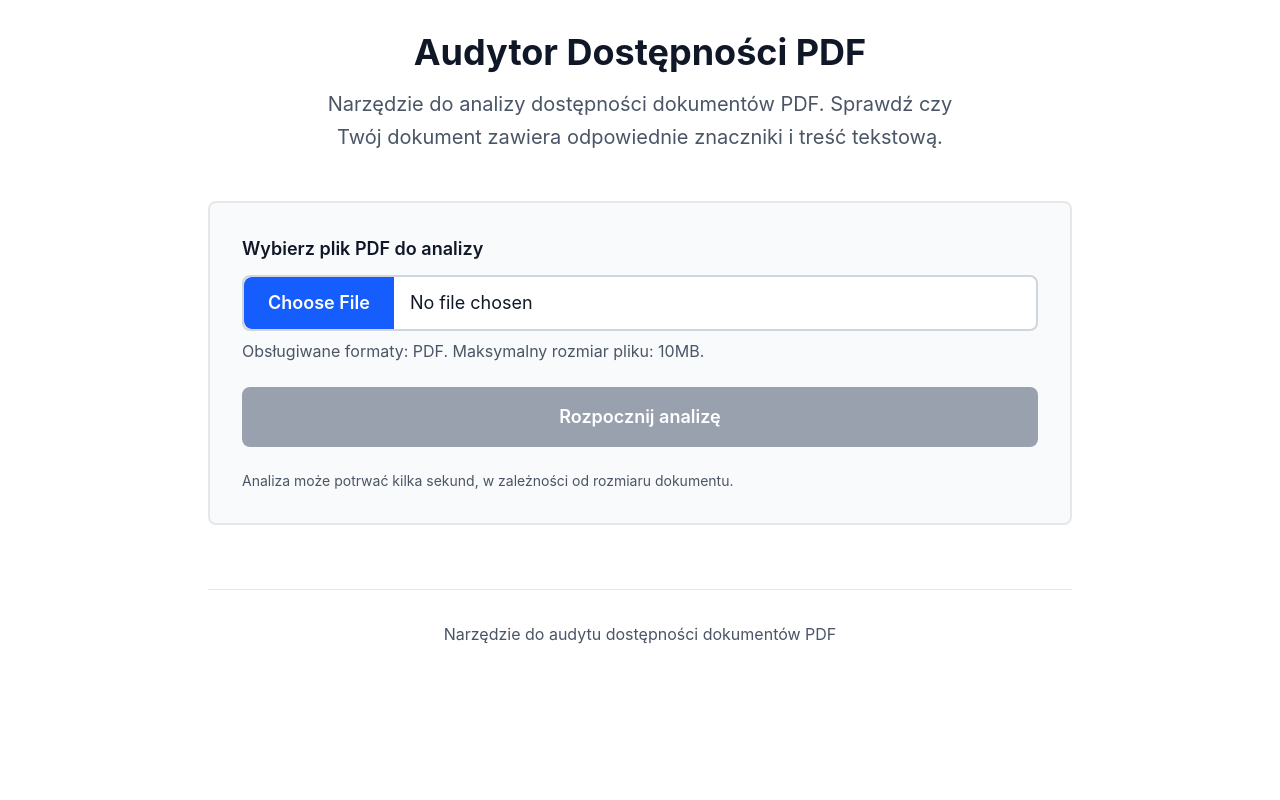
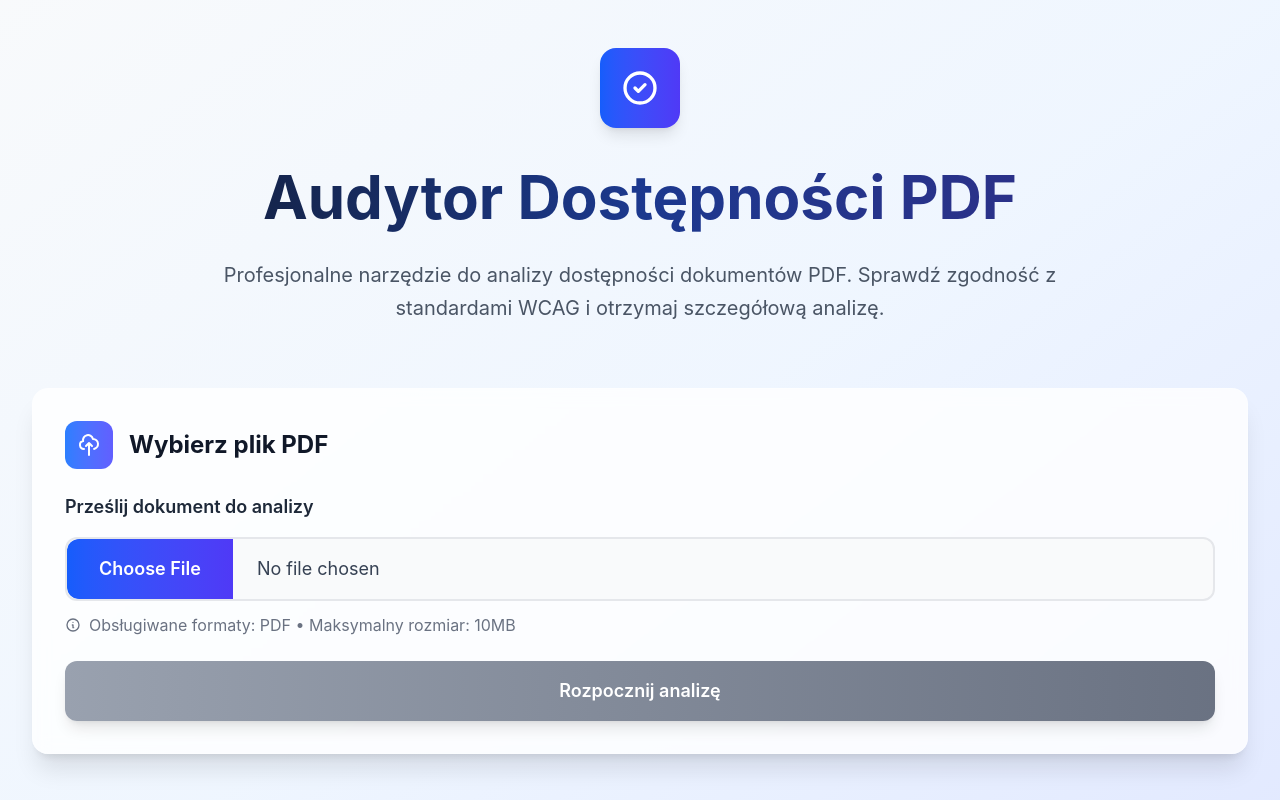
Before and after one commit to cyber-goats/pdf-a11y-audit-server, a Next.js app in the folder frontend/: page / in a window 1280 px wide. Shown: the top 800 px of the page. Built offline with nearby package versions, Linux system fonts and the light colour scheme.

Commit message:
fix docker-compose, dockerfile, pdfaudittool

```diff
--- a/frontend/src/app/components/PDFAuditTool.tsx
+++ b/frontend/src/app/components/PDFAuditTool.tsx
@@ -17,6 +17,16 @@ const PDFAuditTool = () => {
 
 	const handleFileSelect = (event: React.ChangeEvent<HTMLInputElement>) => {
 		const selectedFile = event.target.files?.[0] || null;
+
+		if (selectedFile && !selectedFile.type.includes('pdf')) {
+			setError('Proszę wybrać plik PDF. Wybrany plik nie jest obsługiwany.');
+			setFile(null);
+			if (fileInputRef.current) {
+				fileInputRef.current.value = '';
+			}
+			return;
+		}
+
 		setFile(selectedFile);
 		setError(null);
 		setResults(null);
@@ -37,7 +47,11 @@ const PDFAuditTool = () => {
 		formData.append('file', file);
 
 		try {
-			const response = await fetch('http://localhost:8000/upload/pdf/', {
+			const apiUrl = process.env.NEXT_PUBLIC_API_URL || 'http://localhost:8000';
+			console.log('API URL:', apiUrl); // ← DODAJ TO
+			console.log('Environment:', process.env.NEXT_PUBLIC_API_URL); // ← I TO
+
+			const response = await fetch(`${apiUrl}/upload/pdf/`, {
 				method: 'POST',
 				body: formData,
 			});
@@ -65,39 +79,72 @@ const PDFAuditTool = () => {
 	};
 
 	return (
-		<div className='min-h-screen bg-white'>
-			{/* Skip to main content link - for keyboard users */}
+		<div className='min-h-screen bg-gradient-to-br from-slate-50 via-blue-50 to-indigo-100'>
 			<a
 				href='#main-content'
-				className='sr-only focus:not-sr-only focus:absolute focus:top-4 focus:left-4 bg-blue-600 text-white px-4 py-2 rounded-md z-50'
+				className='sr-only focus:not-sr-only focus:absolute focus:top-6 focus:left-6 bg-gradient-to-r from-blue-600 to-indigo-600 text-white px-6 py-3 rounded-lg font-medium shadow-lg transform transition-all duration-200 hover:scale-105 focus:ring-4 focus:ring-blue-300 z-50'
 			>
 				Przejdź do głównej treści
 			</a>
 
-			<div className='max-w-4xl mx-auto px-4 py-8'>
-				{/* Header */}
-				<header className='text-center mb-12'>
-					<h1 className='text-4xl font-bold text-gray-900 mb-4'>
+			<div className='max-w-7xl mx-auto px-4 sm:px-6 lg:px-8 py-8 sm:py-12'>
+				<header className='text-center mb-16'>
+					<div className='inline-flex items-center justify-center w-20 h-20 bg-gradient-to-r from-blue-600 to-indigo-600 rounded-2xl mb-8 shadow-lg'>
+						<svg
+							className='w-10 h-10 text-white'
+							fill='none'
+							stroke='currentColor'
+							viewBox='0 0 24 24'
+						>
+							<path
+								strokeLinecap='round'
+								strokeLinejoin='round'
+								strokeWidth={2}
+								d='M9 12l2 2 4-4m6 2a9 9 0 11-18 0 9 9 0 0118 0z'
+							/>
+						</svg>
+					</div>
+					<h1 className='text-3xl sm:text-4xl lg:text-5xl xl:text-6xl font-bold bg-gradient-to-r from-gray-900 via-blue-900 to-indigo-900 bg-clip-text text-transparent mb-6 leading-tight px-4'>
 						Audytor Dostępności PDF
 					</h1>
-					<p className='text-xl text-gray-600 max-w-2xl mx-auto leading-relaxed'>
-						Narzędzie do analizy dostępności dokumentów PDF. Sprawdź czy Twój
-						dokument zawiera odpowiednie znaczniki i treść tekstową.
+					<p className='text-lg sm:text-xl text-gray-600 max-w-4xl mx-auto leading-relaxed px-4'>
+						Profesjonalne narzędzie do analizy dostępności dokumentów PDF.
+						Sprawdź zgodność z standardami WCAG i otrzymaj szczegółową analizę.
 					</p>
 				</header>
 
-				{/* Main content */}
-				<main id='main-content'>
-					{/* Upload Form */}
-					<section className='bg-gray-50 rounded-lg p-8 mb-8 border-2 border-gray-200'>
+				<main id='main-content' className='space-y-8'>
+					<div className='bg-white/80 backdrop-blur-sm rounded-2xl shadow-xl border border-white/20 p-8 transform transition-all duration-300 hover:shadow-2xl hover:scale-[1.02]'>
+						<div className='flex items-center gap-4 mb-6'>
+							<div className='w-12 h-12 bg-gradient-to-r from-blue-500 to-indigo-500 rounded-xl flex items-center justify-center'>
+								<svg
+									className='w-6 h-6 text-white'
+									fill='none'
+									stroke='currentColor'
+									viewBox='0 0 24 24'
+								>
+									<path
+										strokeLinecap='round'
+										strokeLinejoin='round'
+										strokeWidth={2}
+										d='M7 16a4 4 0 01-.88-7.903A5 5 0 1115.9 6L16 6a5 5 0 011 9.9M15 13l-3-3m0 0l-3 3m3-3v12'
+									/>
+								</svg>
+							</div>
+							<h2 className='text-2xl font-bold text-gray-900'>
+								Wybierz plik PDF
+							</h2>
+						</div>
+
 						<div className='space-y-6'>
 							<div>
 								<label
 									htmlFor='pdf-upload'
-									className='block text-lg font-semibold text-gray-900 mb-3'
+									className='block text-lg font-semibold text-gray-800 mb-4'
 								>
-									Wybierz plik PDF do analizy
+									Prześlij dokument do analizy
 								</label>
+								<div className='relative'>
 									<input
 										ref={fileInputRef}
 										type='file'
@@ -105,26 +152,56 @@ const PDFAuditTool = () => {
 										accept='application/pdf,.pdf'
 										onChange={handleFileSelect}
 										disabled={isLoading}
-									className='block w-full text-lg text-gray-900 border-2 border-gray-300 rounded-lg cursor-pointer bg-white
-                           file:mr-4 file:py-3 file:px-6 file:rounded-l-lg file:border-0 file:text-lg file:font-semibold
-                           file:bg-blue-600 file:text-white file:cursor-pointer
-                           hover:file:bg-blue-700 focus:outline-none focus:ring-4 focus:ring-blue-300
-                           disabled:opacity-50 disabled:cursor-not-allowed'
+										className='block w-full text-lg text-gray-700 border-2 border-gray-200 rounded-xl cursor-pointer bg-gray-50 transition-all duration-200 file:mr-6 file:py-4 file:px-8 file:rounded-l-xl file:border-0 file:text-lg file:font-semibold file:bg-gradient-to-r file:from-blue-600 file:to-indigo-600 file:text-white file:cursor-pointer hover:file:from-blue-700 hover:file:to-indigo-700 hover:border-blue-300 focus:outline-none focus:ring-4 focus:ring-blue-200 focus:border-blue-400 disabled:opacity-50 disabled:cursor-not-allowed file:transition-all file:duration-200 file:hover:shadow-lg'
 										aria-describedby='file-help'
 									/>
-								<p id='file-help' className='mt-2 text-gray-600'>
-									Obsługiwane formaty: PDF. Maksymalny rozmiar pliku: 10MB.
+								</div>
+								<p
+									id='file-help'
+									className='mt-3 text-gray-500 flex items-center gap-2'
+								>
+									<svg
+										className='w-4 h-4'
+										fill='none'
+										stroke='currentColor'
+										viewBox='0 0 24 24'
+									>
+										<path
+											strokeLinecap='round'
+											strokeLinejoin='round'
+											strokeWidth={2}
+											d='M13 16h-1v-4h-1m1-4h.01M21 12a9 9 0 11-18 0 9 9 0 0118 0z'
+										/>
+									</svg>
+									Obsługiwane formaty: PDF • Maksymalny rozmiar: 10MB
 								</p>
 							</div>
 
 							{file && (
-								<div className='p-4 bg-blue-50 rounded-lg border border-blue-200'>
-									<p className='text-blue-800'>
-										<strong>Wybrany plik:</strong> {file.name}
-										<span className='ml-2 text-sm'>
-											({(file.size / 1024 / 1024).toFixed(2)} MB)
-										</span>
+								<div className='p-6 bg-gradient-to-r from-blue-50 to-indigo-50 rounded-xl border border-blue-200 transform transition-all duration-300'>
+									<div className='flex items-center gap-4'>
+										<div className='w-12 h-12 bg-blue-100 rounded-xl flex items-center justify-center'>
+											<svg
+												className='w-6 h-6 text-blue-600'
+												fill='none'
+												stroke='currentColor'
+												viewBox='0 0 24 24'
+											>
+												<path
+													strokeLinecap='round'
+													strokeLinejoin='round'
+													strokeWidth={2}
+													d='M9 12h6m-6 4h6m2 5H7a2 2 0 01-2-2V5a2 2 0 012-2h5.586a1 1 0 01.707.293l5.414 5.414a1 1 0 01.293.707V19a2 2 0 01-2 2z'
+												/>
+											</svg>
+										</div>
+										<div>
+											<p className='font-semibold text-blue-900'>{file.name}</p>
+											<p className='text-sm text-blue-600'>
+												{(file.size / 1024 / 1024).toFixed(2)} MB
 											</p>
+										</div>
+									</div>
 								</div>
 							)}
 
@@ -133,13 +210,34 @@ const PDFAuditTool = () => {
 									type='button'
 									onClick={handleSubmit}
 									disabled={!file || isLoading}
-									className='flex-1 bg-blue-600 text-white text-lg font-semibold py-4 px-8 rounded-lg
-                           hover:bg-blue-700 focus:outline-none focus:ring-4 focus:ring-blue-300
-                           disabled:bg-gray-400 disabled:cursor-not-allowed
-                           transition-colors duration-200'
-									aria-describedby='submit-help'
+									className='flex-1 bg-gradient-to-r from-blue-600 to-indigo-600 text-white text-lg font-semibold py-4 px-8 rounded-xl shadow-lg hover:from-blue-700 hover:to-indigo-700 hover:shadow-xl hover:scale-[1.02] focus:outline-none focus:ring-4 focus:ring-blue-300 disabled:from-gray-400 disabled:to-gray-500 disabled:cursor-not-allowed disabled:transform-none transition-all duration-200 transform'
 								>
-									{isLoading ? 'Analizuję dokument...' : 'Rozpocznij analizę'}
+									{isLoading ? (
+										<span className='flex items-center justify-center gap-3'>
+											<svg
+												className='animate-spin h-5 w-5'
+												fill='none'
+												viewBox='0 0 24 24'
+											>
+												<circle
+													className='opacity-25'
+													cx='12'
+													cy='12'
+													r='10'
+													stroke='currentColor'
+													strokeWidth='4'
+												></circle>
+												<path
+													className='opacity-75'
+													fill='currentColor'
+													d='M4 12a8 8 0 018-8V0C5.373 0 0 5.373 0 12h4zm2 5.291A7.962 7.962 0 014 12H0c0 3.042 1.135 5.824 3 7.938l3-2.647z'
+												></path>
+											</svg>
+											Analizuję dokument...
+										</span>
+									) : (
+										'Rozpocznij analizę'
+									)}
 								</button>
 
 								{(file || results) && (
@@ -147,88 +245,148 @@ const PDFAuditTool = () => {
 										type='button'
 										onClick={handleReset}
 										disabled={isLoading}
-										className='px-6 py-4 text-gray-700 border-2 border-gray-300 rounded-lg
-                             hover:bg-gray-50 focus:outline-none focus:ring-4 focus:ring-gray-300
-                             disabled:opacity-50 disabled:cursor-not-allowed
-                             transition-colors duration-200'
+										className='px-8 py-4 text-gray-700 border-2 border-gray-300 rounded-xl font-semibold hover:bg-gray-50 hover:border-gray-400 hover:shadow-md hover:scale-[1.02] focus:outline-none focus:ring-4 focus:ring-gray-200 disabled:opacity-50 disabled:cursor-not-allowed disabled:transform-none transition-all duration-200 transform'
 									>
 										Resetuj
 									</button>
 								)}
 							</div>
-							<p id='submit-help' className='text-sm text-gray-600'>
-								Analiza może potrwać kilka sekund, w zależności od rozmiaru
-								dokumentu.
+						</div>
+					</div>
+
+					{isLoading && (
+						<div
+							className='bg-white/80 backdrop-blur-sm rounded-2xl shadow-xl border border-white/20 p-12 text-center transform transition-all duration-300'
+							role='status'
+							aria-live='polite'
+						>
+							<div className='inline-flex items-center justify-center w-16 h-16 bg-gradient-to-r from-blue-600 to-indigo-600 rounded-2xl mb-6'>
+								<svg
+									className='animate-spin h-8 w-8 text-white'
+									fill='none'
+									viewBox='0 0 24 24'
+								>
+									<circle
+										className='opacity-25'
+										cx='12'
+										cy='12'
+										r='10'
+										stroke='currentColor'
+										strokeWidth='4'
+									></circle>
+									<path
+										className='opacity-75'
+										fill='currentColor'
+										d='M4 12a8 8 0 018-8V0C5.373 0 0 5.373 0 12h4zm2 5.291A7.962 7.962 0 014 12H0c0 3.042 1.135 5.824 3 7.938l3-2.647z'
+									></path>
+								</svg>
+							</div>
+							<h3 className='text-xl font-semibold text-gray-900 mb-2'>
+								Trwa analiza dokumentu
+							</h3>
+							<p className='text-gray-600'>
+								Sprawdzamy dostępność i wyodrębniamy treść...
 							</p>
-						</div>
-					</section>
-
-					{/* Loading State */}
-					{isLoading && (
-						<div className='text-center py-12' role='status' aria-live='polite'>
-							<div className='inline-block animate-spin rounded-full h-12 w-12 border-b-2 border-blue-600 mb-4'></div>
-							<p className='text-lg text-gray-600'>Trwa analiza dokumentu...</p>
 						</div>
 					)}
 
-					{/* Error Display */}
 					{error && (
 						<div
-							className='bg-red-50 border-2 border-red-200 rounded-lg p-6 mb-8'
+							className='bg-gradient-to-r from-red-50 to-pink-50 border-l-4 border-red-500 rounded-xl p-6 shadow-lg transform transition-all duration-300'
 							role='alert'
 						>
-							<h2 className='text-lg font-semibold text-red-800 mb-2'>
+							<div className='flex items-center gap-4'>
+								<div className='w-12 h-12 bg-red-100 rounded-xl flex items-center justify-center'>
+									<svg
+										className='w-6 h-6 text-red-600'
+										fill='none'
+										stroke='currentColor'
+										viewBox='0 0 24 24'
+									>
+										<path
+											strokeLinecap='round'
+											strokeLinejoin='round'
+											strokeWidth={2}
+											d='M12 8v4m0 4h.01M21 12a9 9 0 11-18 0 9 9 0 0118 0z'
+										/>
+									</svg>
+								</div>
+								<div>
+									<h3 className='text-lg font-semibold text-red-800 mb-1'>
 										Wystąpił błąd
-							</h2>
+									</h3>
 									<p className='text-red-700'>{error}</p>
+								</div>
+							</div>
 						</div>
 					)}
 
-					{/* Results Display */}
 					{results && (
-						<section
-							className='bg-white border-2 border-gray-200 rounded-lg p-8'
+						<div
+							className='bg-white/80 backdrop-blur-sm rounded-2xl shadow-xl border border-white/20 p-8 transform transition-all duration-500'
 							aria-live='polite'
 						>
-							<h2 className='text-2xl font-bold text-gray-900 mb-6'>
+							<div className='flex items-center gap-4 mb-8'>
+								<div className='w-12 h-12 bg-gradient-to-r from-green-500 to-emerald-500 rounded-xl flex items-center justify-center'>
+									<svg
+										className='w-6 h-6 text-white'
+										fill='none'
+										stroke='currentColor'
+										viewBox='0 0 24 24'
+									>
+										<path
+											strokeLinecap='round'
+											strokeLinejoin='round'
+											strokeWidth={2}
+											d='M9 19v-6a2 2 0 00-2-2H5a2 2 0 00-2 2v6a2 2 0 002 2h2a2 2 0 002-2zm0 0V9a2 2 0 012-2h2a2 2 0 012 2v10m-6 0a2 2 0 002 2h2a2 2 0 002-2m0 0V5a2 2 0 012-2h2a2 2 0 012 2v14a2 2 0 01-2 2h-2a2 2 0 01-2-2z'
+										/>
+									</svg>
+								</div>
+								<h2 className='text-2xl font-bold text-gray-900'>
 									Wyniki analizy dostępności
 								</h2>
+							</div>
 
-							{/* Basic Info */}
-							<div className='grid md:grid-cols-2 gap-6 mb-8'>
-								<div className='bg-gray-50 p-4 rounded-lg'>
-									<h3 className='font-semibold text-gray-900 mb-2'>
+							<div className='grid md:grid-cols-3 gap-6 mb-8'>
+								<div className='bg-gradient-to-br from-blue-50 to-indigo-50 p-6 rounded-xl border border-blue-200 transform transition-all duration-200 hover:shadow-lg hover:scale-[1.02]'>
+									<h3 className='font-semibold text-blue-900 mb-3'>
 										Informacje podstawowe
 									</h3>
-									<dl className='space-y-1'>
+									<dl className='space-y-2'>
 										<div>
-											<dt className='inline font-medium'>Nazwa pliku:</dt>
-											<dd className='inline ml-2'>{results.filename}</dd>
+											<dt className='text-sm font-medium text-blue-800'>
+												Nazwa pliku:
+											</dt>
+											<dd className='text-blue-900 font-semibold'>
+												{results.filename}
+											</dd>
 										</div>
 										<div>
-											<dt className='inline font-medium'>Liczba stron:</dt>
-											<dd className='inline ml-2'>{results.page_count}</dd>
+											<dt className='text-sm font-medium text-blue-800'>
+												Liczba stron:
+											</dt>
+											<dd className='text-blue-900 font-semibold'>
+												{results.page_count}
+											</dd>
 										</div>
 									</dl>
 								</div>
 
-								{/* Accessibility Status */}
-								<div className='bg-gray-50 p-4 rounded-lg'>
-									<h3 className='font-semibold text-gray-900 mb-2'>
+								<div className='bg-gradient-to-br from-purple-50 to-pink-50 p-6 rounded-xl border border-purple-200 transform transition-all duration-200 hover:shadow-lg hover:scale-[1.02]'>
+									<h3 className='font-semibold text-purple-900 mb-4'>
 										Status dostępności
 									</h3>
-									<div className='space-y-3'>
+									<div className='space-y-4'>
 										<div className='flex items-center gap-3'>
 											<div
-												className={`w-4 h-4 rounded-full flex-shrink-0 ${
+												className={`w-3 h-3 rounded-full flex-shrink-0 ${
 													results.is_tagged ? 'bg-green-500' : 'bg-red-500'
 												}`}
-												aria-hidden='true'
 											></div>
 											<span
-												className={
+												className={`font-medium ${
 													results.is_tagged ? 'text-green-800' : 'text-red-800'
-												}
+												}`}
 											>
 												{results.is_tagged
 													? 'Dokument jest otagowany'
@@ -238,17 +396,16 @@ const PDFAuditTool = () => {
 
 										<div className='flex items-center gap-3'>
 											<div
-												className={`w-4 h-4 rounded-full flex-shrink-0 ${
+												className={`w-3 h-3 rounded-full flex-shrink-0 ${
 													results.contains_text ? 'bg-green-500' : 'bg-red-500'
 												}`}
-												aria-hidden='true'
 											></div>
 											<span
-												className={
+												className={`font-medium ${
 													results.contains_text
 														? 'text-green-800'
 														: 'text-red-800'
-												}
+												}`}
 											>
 												{results.contains_text
 													? 'Zawiera tekst do odczytu'
@@ -257,57 +414,96 @@ const PDFAuditTool = () => {
 										</div>
 									</div>
 								</div>
+
+								<div className='bg-gradient-to-br from-emerald-50 to-green-50 p-6 rounded-xl border border-emerald-200 transform transition-all duration-200 hover:shadow-lg hover:scale-[1.02]'>
+									<h3 className='font-semibold text-emerald-900 mb-4'>
+										Ocena ogólna
+									</h3>
+									<div className='text-center'>
+										<div
+											className={`text-3xl font-bold mb-2 ${
+												results.is_tagged && results.contains_text
+													? 'text-green-600'
+													: results.is_tagged || results.contains_text
+													? 'text-yellow-600'
+													: 'text-red-600'
+											}`}
+										>
+											{results.is_tagged && results.contains_text
+												? '✓'
+												: results.is_tagged || results.contains_text
+												? '⚠'
+												: '✗'}
+										</div>
+										<p className='text-sm font-medium text-emerald-800'>
+											{results.is_tagged && results.contains_text
+												? 'Dostępny'
+												: results.is_tagged || results.contains_text
+												? 'Częściowo dostępny'
+												: 'Wymaga poprawek'}
+										</p>
+									</div>
+								</div>
 							</div>
 
-							{/* Text Preview */}
 							{results.extracted_text_preview && (
-								<div className='bg-gray-50 p-6 rounded-lg'>
-									<h3 className='font-semibold text-gray-900 mb-3'>
+								<div className='bg-gradient-to-r from-gray-50 to-slate-50 p-6 rounded-xl border border-gray-200 mb-8'>
+									<h3 className='font-semibold text-gray-900 mb-4'>
 										Podgląd wyodrębnionego tekstu
 									</h3>
-									<div className='bg-white p-4 rounded border text-sm leading-relaxed max-h-64 overflow-y-auto'>
-										<pre className='whitespace-pre-wrap font-mono'>
+									<div className='bg-white p-4 rounded-lg border text-sm leading-relaxed max-h-64 overflow-y-auto shadow-inner'>
+										<pre className='whitespace-pre-wrap font-mono text-gray-700'>
 											{results.extracted_text_preview}
 										</pre>
 									</div>
-									<p className='text-sm text-gray-600 mt-2'>
-										Wyświetlane są pierwsze 500 znaków wyodrębnionego tekstu.
+									<p className='text-sm text-gray-500 mt-3'>
+										Wyświetlane są pierwsze 500 znaków wyodrębnionego tekstu
 									</p>
 								</div>
 							)}
 
-							{/* Recommendations */}
-							<div className='mt-8 p-6 bg-blue-50 rounded-lg border border-blue-200'>
-								<h3 className='font-semibold text-blue-900 mb-3'>
+							<div className='bg-gradient-to-r from-blue-50 to-indigo-50 p-6 rounded-xl border border-blue-200'>
+								<h3 className='font-semibold text-blue-900 mb-4'>
 									Rekomendacje
 								</h3>
-								<ul className='space-y-2 text-blue-800'>
+								<ul className='space-y-3 text-blue-800'>
 									{!results.is_tagged && (
-										<li>
-											• Dokument powinien zostać otagowany dla lepszej
+										<li className='flex items-start gap-3'>
+											<span className='w-2 h-2 bg-blue-600 rounded-full mt-2 flex-shrink-0'></span>
+											<span>
+												Dokument powinien zostać otagowany dla lepszej
 												dostępności
+											</span>
 										</li>
 									)}
 									{!results.contains_text && (
-										<li>
-											• Dokument powinien zawierać tekst alternatywny lub być
+										<li className='flex items-start gap-3'>
+											<span className='w-2 h-2 bg-blue-600 rounded-full mt-2 flex-shrink-0'></span>
+											<span>
+												Dokument powinien zawierać tekst alternatywny lub być
 												przetworzony przez OCR
+											</span>
 										</li>
 									)}
 									{results.is_tagged && results.contains_text && (
-										<li>• Dokument spełnia podstawowe kryteria dostępności</li>
+										<li className='flex items-start gap-3'>
+											<span className='w-2 h-2 bg-green-600 rounded-full mt-2 flex-shrink-0'></span>
+											<span className='text-green-800'>
+												Dokument spełnia podstawowe kryteria dostępności
+											</span>
+										</li>
 									)}
 								</ul>
 							</div>
-						</section>
+						</div>
 					)}
 				</main>
 
-				{/* Footer */}
-				<footer className='text-center mt-16 pt-8 border-t border-gray-200'>
-					<p className='text-gray-600'>
+				<footer className='text-center mt-20 pt-8 border-t border-gray-200'>
+					<p className='text-gray-500 mb-2'>
 						Narzędzie do audytu dostępności dokumentów PDF
 					</p>
+					<p className='text-sm text-gray-400'>Wspiera standardy WCAG 2.1 AA</p>
 				</footer>
 			</div>
 		</div>
```
Also changed, not shown: 2 other files (tests, documents, lock files or other folders). Lines whose indentation alone changed are shown as unchanged.
